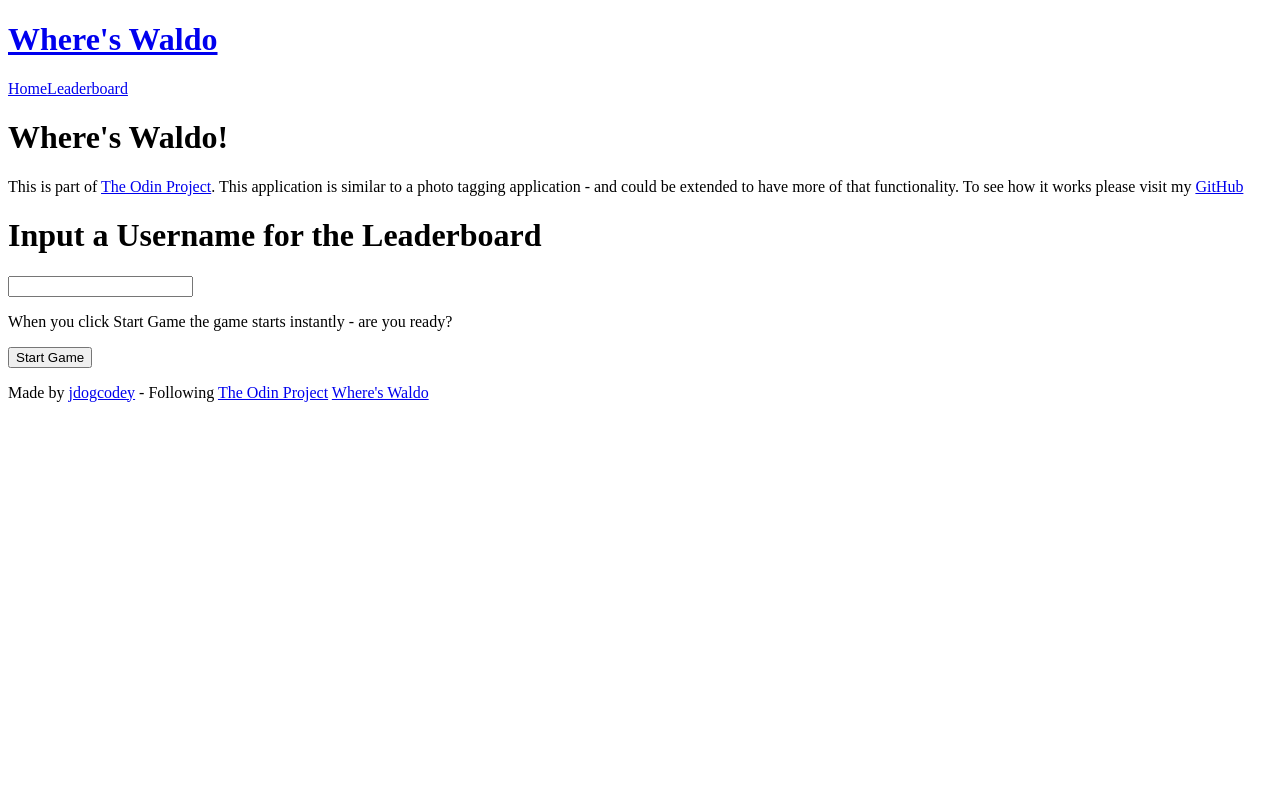
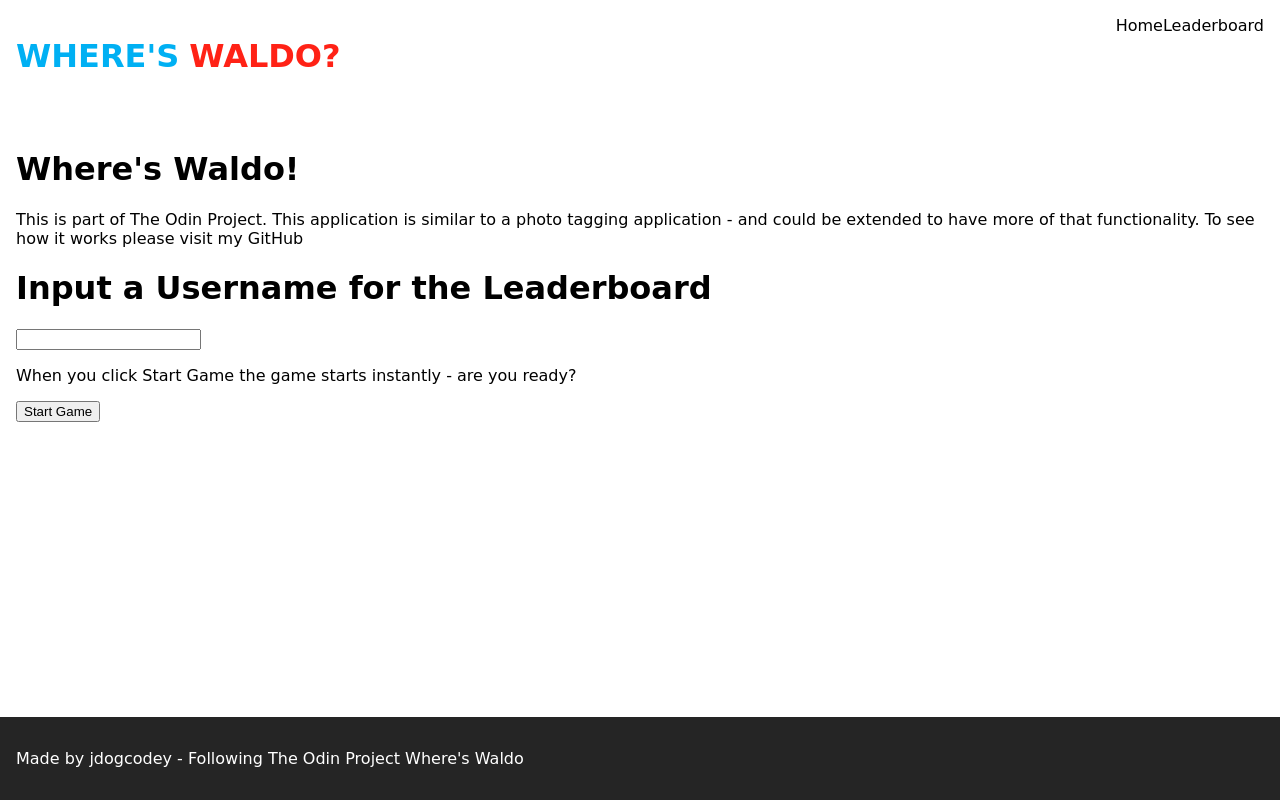
Before and after one commit to jdogcodey/waldo-frontend, a React (Vite) app: page / in a window 1280 px wide. Built offline with nearby package versions, Linux system fonts and the light colour scheme; no server answers.

Commit message:
feat: leaderboard now shows that you didnt find him and ive started with some css

```diff
--- a/index.html
+++ b/index.html
@@ -2,6 +2,7 @@
 <html lang="en">
   <head>
     <meta charset="UTF-8" />
+    <link rel="icon" href="/favicon.ico" type="image/x-icon">
     <meta name="viewport" content="width=device-width, initial-scale=1.0" />
     <title>Where's Waldo</title>
   </head>
--- a/src/contexts/AppContext.jsx
+++ b/src/contexts/AppContext.jsx
@@ -6,9 +6,10 @@ export function AppProvider({ children }) {
     const [username, setUsername] = useState(null);
     const [sessionID, setSessionID] = useState(null);
     const [userResult, setUserResult] = useState(null);
+    const [unsuccess, setUnsuccess] = useState(null);
 
     return (
-        <AppContext.Provider value={{ username, setUsername, sessionID, setSessionID, userResult, setUserResult }}>
+        <AppContext.Provider value={{ username, setUsername, sessionID, setSessionID, userResult, setUserResult, unsuccess, setUnsuccess }}>
             {children}
         </AppContext.Provider>
     );
--- a/src/index.css
+++ b/src/index.css
@@ -0,0 +1,52 @@
+html,
+body {
+    margin: 0;
+    padding: 0;
+    height: 100%;
+    font-family: 'Cooper Black', 'Comic Sans MS', sans-serif;
+}
+
+.page-wrapper {
+    display: flex;
+    flex-direction: column;
+    min-height: 100vh;
+}
+
+header {
+    background-color: #ffffff;
+    padding: 1rem;
+    display: flex;
+    flex-direction: row;
+    justify-content: space-between;
+}
+
+a {
+    text-decoration: none;
+    color: inherit;
+}
+
+.page-title {
+    display: flex;
+    flex-direction: row;
+    gap: 10px;
+}
+
+.wheres {
+    color: #00b0f3;
+}
+
+.waldo {
+    color: #ff2216;
+}
+
+main {
+    flex: 1;
+    padding: 1rem;
+    background-color: #ffffff;
+}
+
+footer {
+    background-color: #252525;
+    color: white;
+    padding: 1rem;
+}
--- a/src/main.jsx
+++ b/src/main.jsx
@@ -8,6 +8,7 @@ import Homepage from './routes/Homepage.jsx'
 import WaldoImage from './routes/WaldoImage.jsx'
 import Leaderboard from './routes/Leaderboard.jsx'
 import { AppProvider } from './contexts/AppContext.jsx'
+import './index.css'
 
 const router = createBrowserRouter(createRoutesFromElements(
   <Route path='/' element={<Root />} errorElement={<ErrorPage />}>
--- a/src/routes/Header.jsx
+++ b/src/routes/Header.jsx
@@ -5,9 +5,14 @@ export default function Header() {
     return (
         <header>
             <Link to='/'>
-                <h1>
-                    Where's Waldo
+            <div className='page-title'>
+                <h1 className='wheres'>
+                    WHERE'S
                 </h1>
+                <h1 className='waldo'>
+                    WALDO?
+                </h1>
+            </div>
             </Link>
             <nav>
                 <NavLink to='/'>Home</NavLink>
--- a/src/routes/Leaderboard.jsx
+++ b/src/routes/Leaderboard.jsx
@@ -1,8 +1,9 @@
 import { useState, useEffect } from 'react'
 import { useAppContext } from '../contexts/AppContext';
+import { Link } from 'react-router-dom';
 
 export default function Leaderboard() {
-    const { userResult } = useAppContext();
+    const { userResult, unsuccess } = useAppContext();
     const [leaderboard, setLeaderboard] = useState(null);
     const baseURL = import.meta.env.VITE_API_BASE_URL;
 
@@ -31,6 +32,13 @@ export default function Leaderboard() {
     return (
         <main>
             <h1>Leaderboard</h1>
+            {unsuccess && <div>
+                <h2>Unfortunately you aren't on it...</h2>
+                <p>You didn't manage to find him</p>
+                <Link to='/'>
+                <p>Try Again</p>
+                </Link>
+                </div>}
             {leaderboard && <div>
                 <table>
                     <thead>
--- a/src/routes/Root.jsx
+++ b/src/routes/Root.jsx
@@ -4,10 +4,10 @@ import { Outlet } from 'react-router-dom';
 
 export default function Root() {
     return (
-        <>
+        <div className='page-wrapper'>
         <Header />
         <Outlet />
         <Footer />
-        </>
+        </div>
     )
 }
--- a/src/routes/WaldoImage.jsx
+++ b/src/routes/WaldoImage.jsx
@@ -4,7 +4,7 @@ import { useAppContext } from '../contexts/AppContext';
 import { useNavigate } from 'react-router-dom';
 
 export default function WaldoImage() {
-    const { username, sessionID, setUserResult } = useAppContext();
+    const { username, sessionID, setUserResult, setUnsuccess } = useAppContext();
     const [sessionIDReturned, setSessionIDReturned] = useState(false)
     const navigate = useNavigate();
 
@@ -43,9 +43,11 @@ export default function WaldoImage() {
         .then(json => {
             if (json.success) {
                 const userResult = json.data.userResult;
+                if (!userResult) {setUnsuccess(true)}
                 setUserResult(userResult)
             } else {
                 console.error('Failed to end the game')
+                setUnsuccess(true)
             }
         })
         .then(() => {
```
